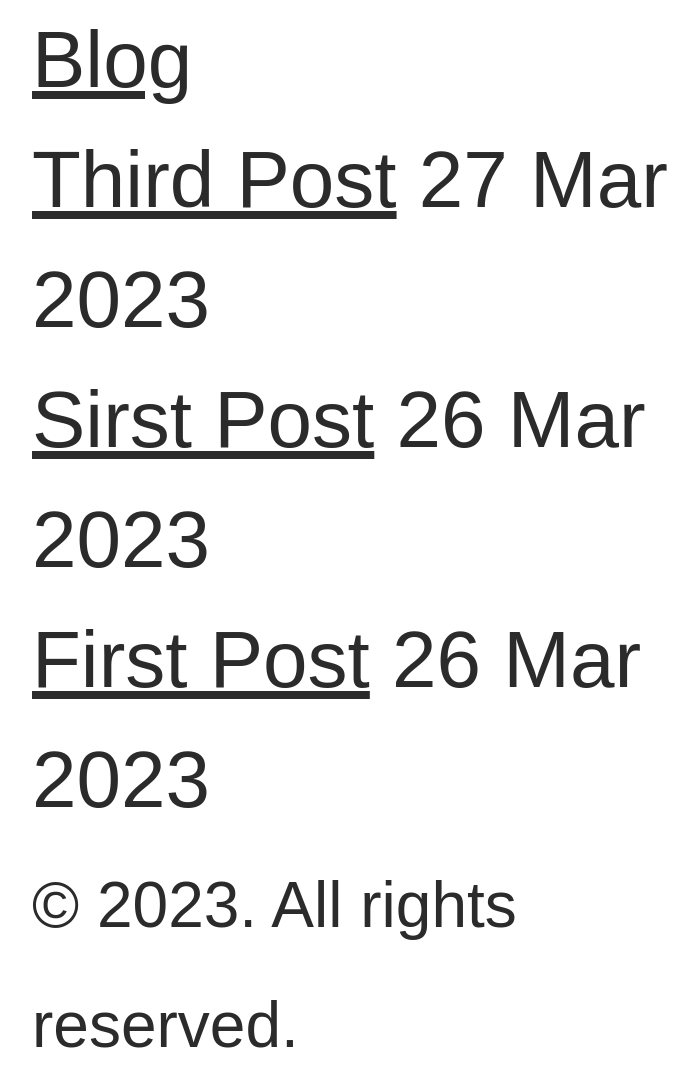
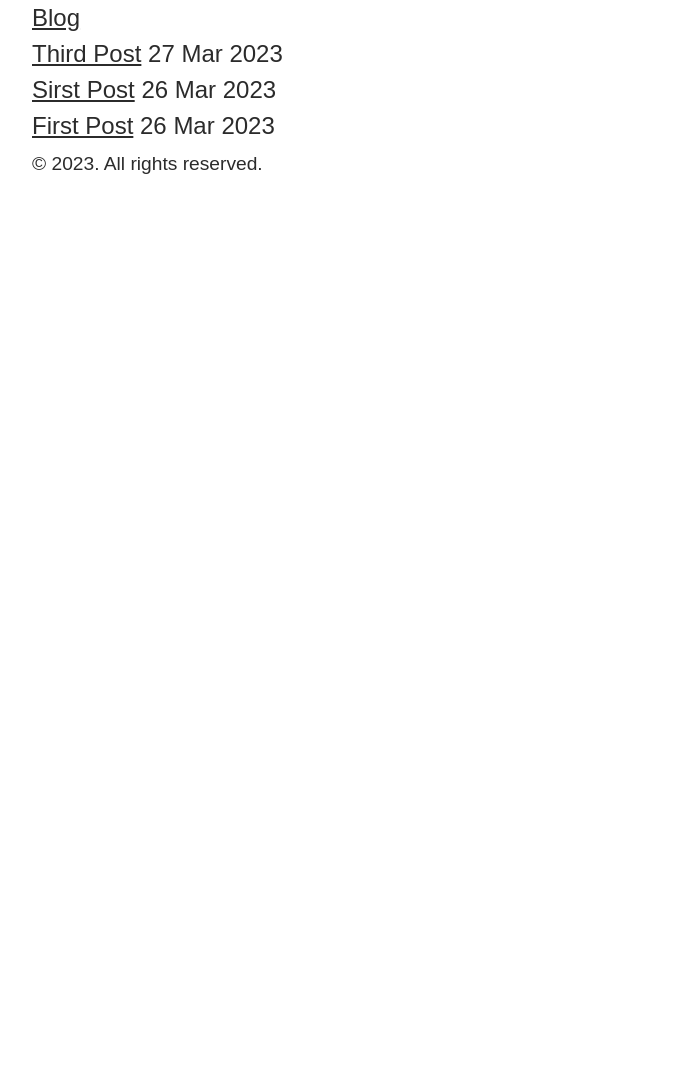
Before and after one commit to aflim/blog, a Jekyll site: the page built from index.html, in a window 1280 px wide. Shown: the whole page, without its empty margins (233-931 px from the left). Built offline with Jekyll 4.4.1, drawn with Linux system fonts in a browser that asks for light colours; the list of posts is cut into pages by our own code; after the commit the page ends 900 px from its top, so only the background shows below that.

Commit message:
Update _base.scss

```diff
--- a/_sass/_base.scss
+++ b/_sass/_base.scss
@@ -9,7 +9,11 @@ body {
   background-color: var(--bg-1);
 
   @media all and (min-width: 576px){
-    font-size: 5rem;
+    font-size: 1.3rem;
+  }
+
+  @media all and (min-width: 768px){
+    font-size: 1.5rem;
   }
 }
 
```
